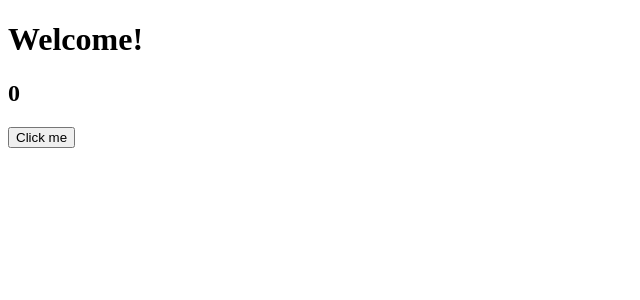
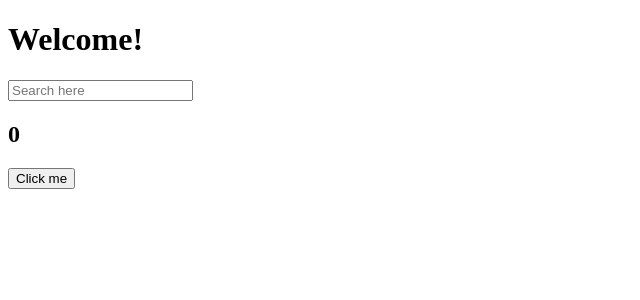
Before and after one commit to lunamundus/react_practice, a React (Create React App) app in the folder react-for-beginners/: page / in a window 1280 px wide. Shown: the top 300 px of the page, without its empty margins (0-640 px from the left). Built offline with nearby package versions, Linux system fonts and the light colour scheme.

Commit message:
#6.2 Deps

```diff
--- a/react-for-beginners/src/App.js
+++ b/react-for-beginners/src/App.js
@@ -2,23 +2,46 @@
 
 function App() {
   const [counter, setCounter] = useState(0);
+  const [keyword, setKeyword] = useState("");
+
   const onClick = () => setCounter((prev) => prev + 1);
+  const onChange = (event) => setKeyword(event.target.value);
 
-  console.log("i run all the time");
-
-  // const iRunOnlyOnce = () => {
-  //   console.log("i run only once");
-  // };
-
-  // useEffect(iRunOnlyOnce, []);
+  // console.log("i run all the time");
 
   useEffect(() => {
-    console.log("CALL THE API...");
+    console.log("I run only once.");
   }, []);
+
+  // console.log("SEARCH FOR", keyword);
+
+  // useEffect(() => {
+  //   if (keyword !== "" && keyword.length > 5) {
+  //     console.log("SEARCH FOR", keyword);
+  //   }
+  // }, [keyword]);
+
+  useEffect(() => {
+    console.log("I run when keywords changes.");
+  }, [keyword]);
+
+  useEffect(() => {
+    console.log("I run when counter changes.");
+  }, [counter]);
+
+  useEffect(() => {
+    console.log("I run when keyword and counter change.");
+  }, [keyword, counter]);
 
   return (
     <div>
       <h1>Welcome!</h1>
+      <input
+        value={keyword}
+        onChange={onChange}
+        type="text"
+        placeholder="Search here"
+      />
       <h2>{counter}</h2>
       <button onClick={onClick}>Click me</button>
     </div>
```
